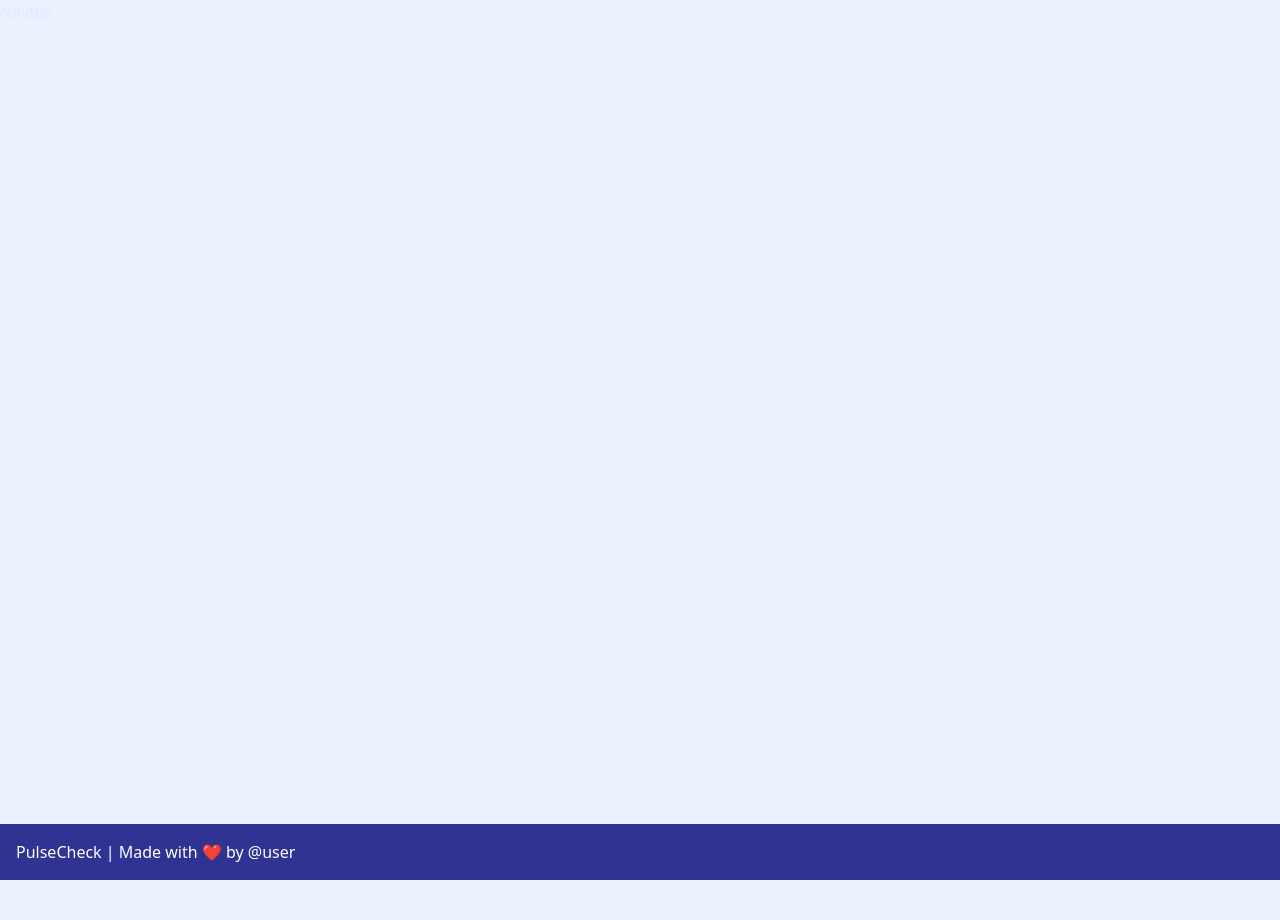
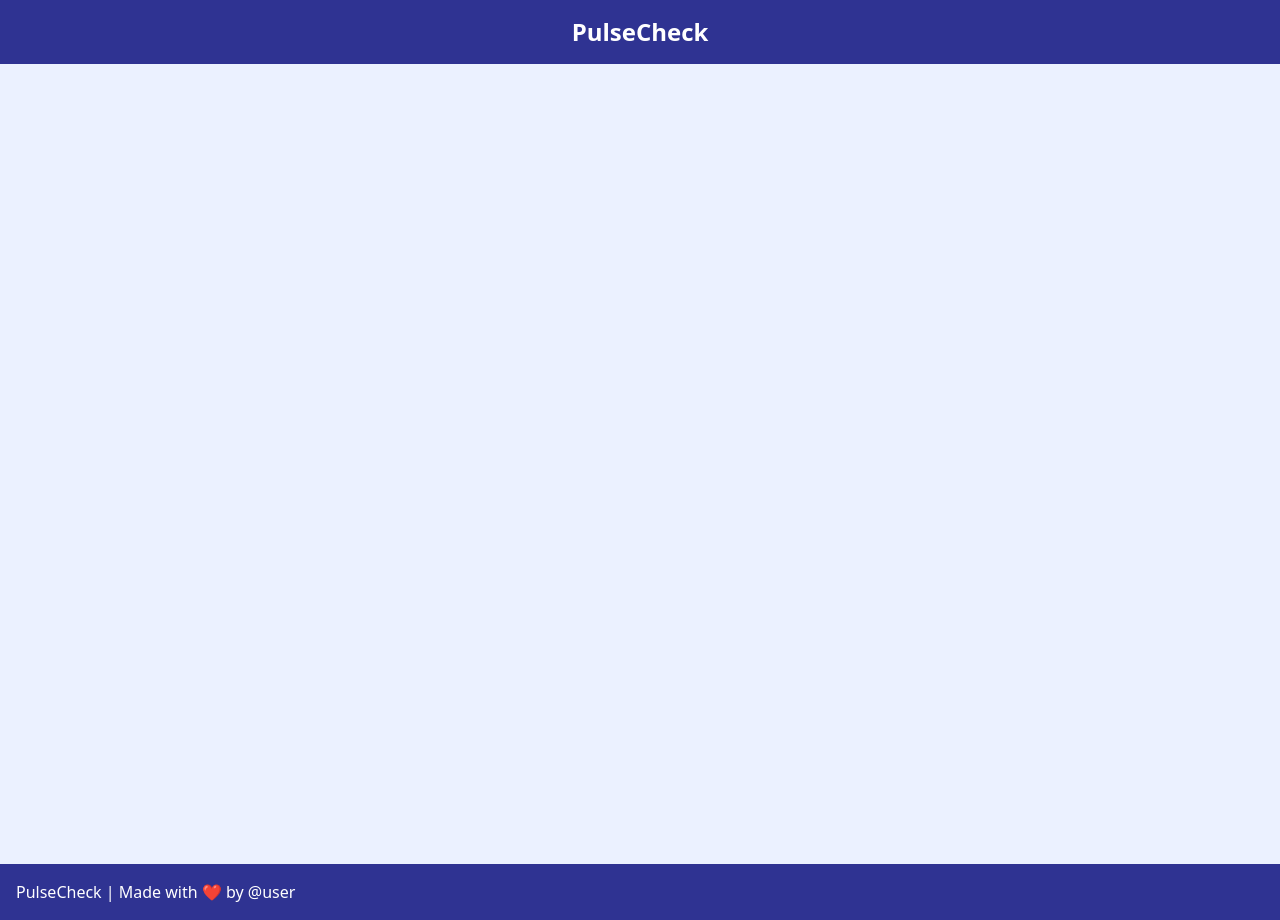
Before and after one commit to louispawaon/addu-pulsecheck, a Next.js app: page / in a window 1280 px wide. Before the commit the page ends 880 px from the top, so only its background shows below. Built offline with nearby package versions, Linux system fonts and the light colour scheme.

Commit message:
refactor(navbar): changed design - missing logo - will include soon

```diff
--- a/src/app/components/ui/Navbar.tsx
+++ b/src/app/components/ui/Navbar.tsx
@@ -1,9 +1,16 @@
+import Link from 'next/link';
 import React from 'react'
 
 const Navbar = () => {
   return (
-    <div>Navbar</div>
-  )
+    <nav className="bg-primary p-4">
+      <div className="container mx-auto flex items-center justify-center">
+        <Link className="text-white text-2xl font-bold" href="/">
+          PulseCheck
+        </Link>
+      </div>
+    </nav>
+  );
 }
 
 export default Navbar
```
